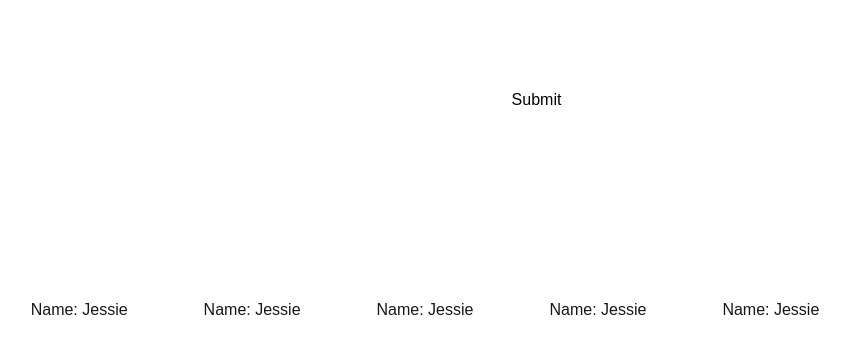
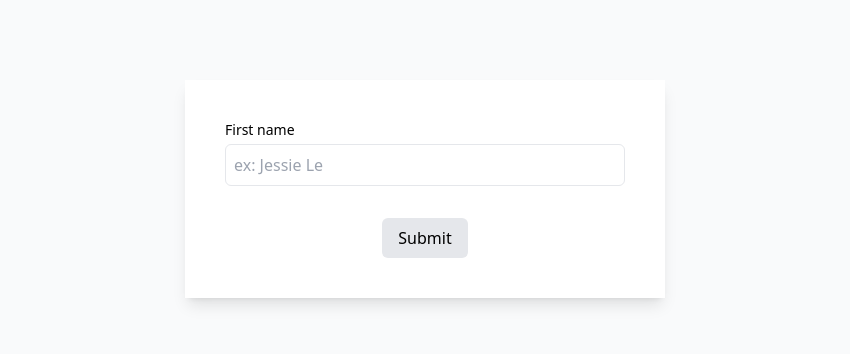
Before and after one commit to Jessiewithani/docket, a Next.js app: page / in a window 1280 px wide. Shown: the top 354 px of the page, without its empty margins (215-1065 px from the left). Built offline with nearby package versions, Linux system fonts and the light colour scheme.

Commit message:
Cleanup layout

```diff
--- a/app/components/InputForm.tsx
+++ b/app/components/InputForm.tsx
@@ -1,8 +1,11 @@
 const InputForm = () => {
   return (
-    <form className="flex gap-4">
-      <input />
-      <button className="bg-white text-black p-2">Submit</button>
+    <form className="bg-white shadow-lg gap-4 py-10 flex flex-col items-center">
+      <div className="flex flex-col gap-1 px-10">
+        <label className="text-sm">First name</label>
+        <input placeholder="ex: Jessie Le" className="w-[400px] p-2 border rounded-md"/>
+      </div>
+      <button className="hover:bg-gray-300 rounded-md bg-gray-200 text-black py-2 px-4 mt-4">Submit</button>
     </form>
   )
 }
--- a/app/components/NameCard.tsx
+++ b/app/components/NameCard.tsx
@@ -1,7 +1,7 @@
 const NameCard = () => {
   return (
-    <div className="border-2 border-white p-4">
-      <h1>Name: Jessie</h1>
+    <div className="border-2 border-black p-4">
+      <h1 className="text-black">Name: Jessie</h1>
     </div>
   );
 }
--- a/app/globals.css
+++ b/app/globals.css
@@ -1,27 +1,3 @@
 @tailwind base;
 @tailwind components;
 @tailwind utilities;
-
-:root {
-  --background: #ffffff;
-  --foreground: #171717;
-}
-
-@media (prefers-color-scheme: dark) {
-  :root {
-    --background: #0a0a0a;
-    --foreground: #ededed;
-  }
-}
-
-body {
-  color: var(--foreground);
-  background: var(--background);
-  font-family: Arial, Helvetica, sans-serif;
-}
-
-@layer utilities {
-  .text-balance {
-    text-wrap: balance;
-  }
-}
--- a/app/layout.tsx
+++ b/app/layout.tsx
@@ -1,17 +1,5 @@
 import type { Metadata } from "next";
-import localFont from "next/font/local";
 import "./globals.css";
-
-const geistSans = localFont({
-  src: "./fonts/GeistVF.woff",
-  variable: "--font-geist-sans",
-  weight: "100 900",
-});
-const geistMono = localFont({
-  src: "./fonts/GeistMonoVF.woff",
-  variable: "--font-geist-mono",
-  weight: "100 900",
-});
 
 export const metadata: Metadata = {
   title: "Create Next App",
@@ -26,7 +14,7 @@ export default function RootLayout({
   return (
     <html lang="en">
       <body
-        className={`${geistSans.variable} ${geistMono.variable} antialiased`}
+        className="h-full"
       >
         {children}
       </body>
--- a/app/page.tsx
+++ b/app/page.tsx
@@ -3,17 +3,13 @@ import NameCard from "./components/NameCard";
 
 export default function Home() {
   return (
-    <div className="flex flex-col items-center p-20">
+    <div className="flex flex-col items-center p-20 bg-gray-50 h-screen">
       <div className="mb-40">
         <InputForm />
       </div>
-      <div className="flex flex-wrap gap-10">
-        <NameCard />
-        <NameCard />
-        <NameCard />
-        <NameCard />
-        <NameCard />
-      </div>
+      {/* <div className="flex flex-wrap gap-10">
+        NameCards will go here
+      </div> */}
     </div>
   );
 }
```
